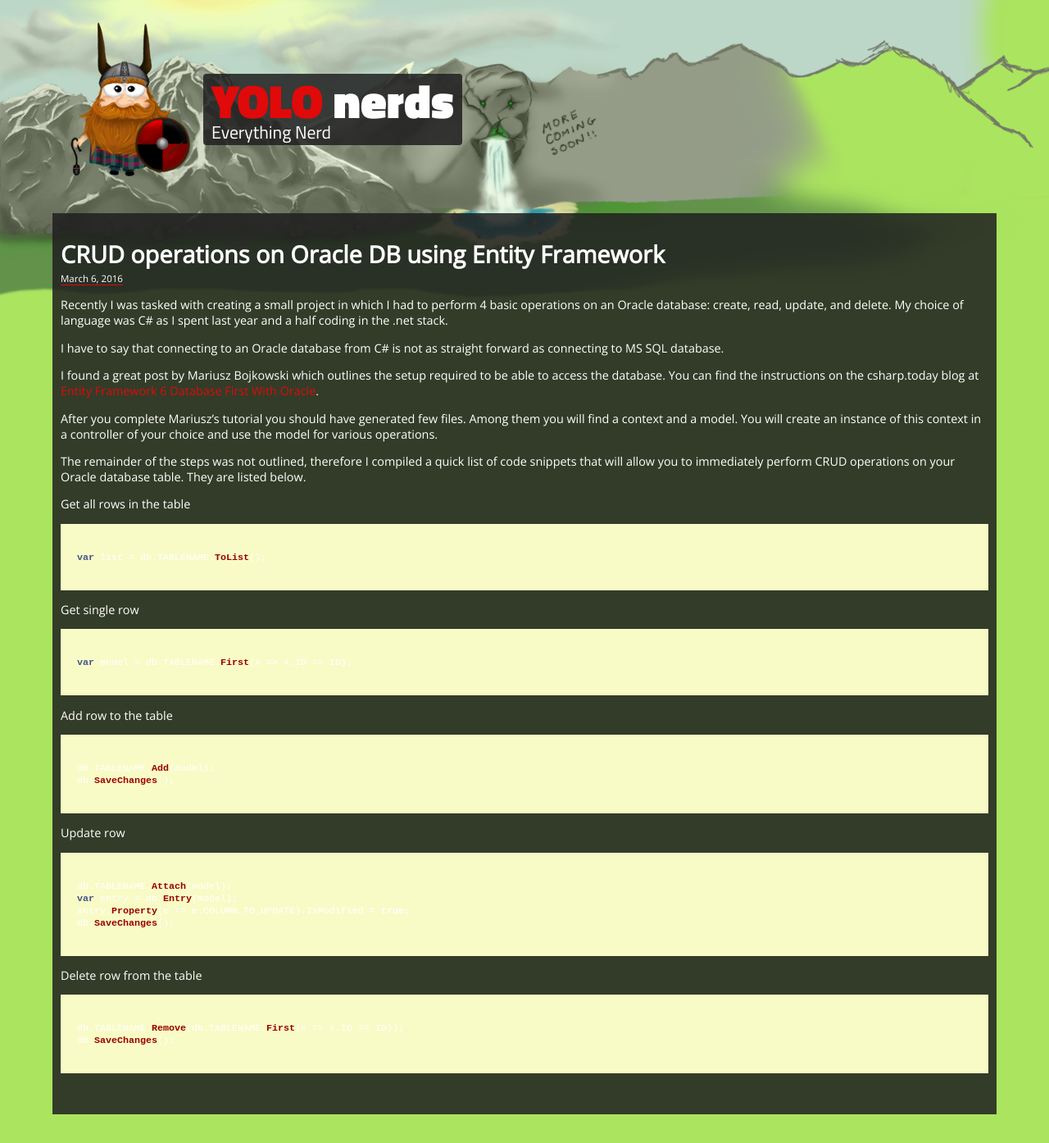
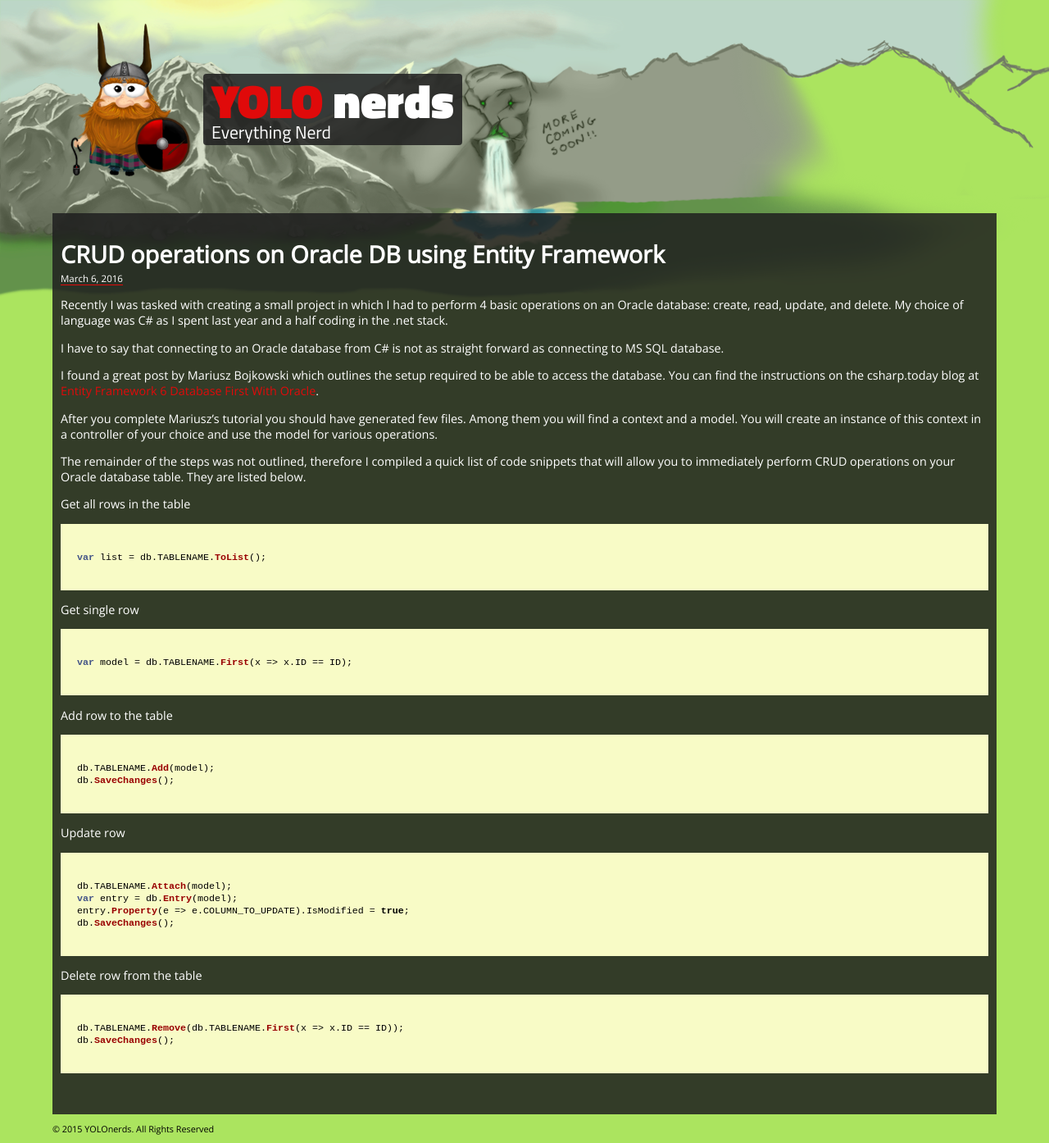
Before and after one commit to lzychowski/lzychowski.github.io, a Jekyll site: the page built from _posts/2016-03-06-CRUD-operations-Oracle-Entity-Framework.md, in a window 1280 px wide. Shown: the whole page at 82% size. Built offline with Jekyll 4.4.1, drawn with Linux system fonts in a browser that asks for light colours; nearby versions of some CDN libraries; comment, search, counter and statistics services are not loaded; before the commit the page ends 1359 px from its top, so only the background shows below that.

Commit message:
styles and copyright

```diff
--- a/_includes/footer.html
+++ b/_includes/footer.html
@@ -1 +1,3 @@
-			<footer id="main-footer"></footer>
+			<footer id="main-footer">
+               <div class="copyright">&copy; 2015 YOLOnerds. All Rights Reserved</div>
+            </footer>
--- a/assets/css/styles.css
+++ b/assets/css/styles.css
@@ -138,6 +138,8 @@
         font-size: 80%;
         border-bottom: 1px solid #E00A0A; }
 
+.article-container .highlighter-rouge {
+  color: #000; }
 .article-container section article span.date {
   font-size: 80%;
   border-bottom: 1px solid #E00A0A; }
@@ -172,4 +174,8 @@
 .yolo {
   color: #E00A0A; }
 
+.copyright {
+  font: 75% Open Sans, sans-serif;
+  margin: 10px 0 10px 0; }
+
 /*# sourceMappingURL=styles.css.map */
```
Also changed, not shown: src/scss/styles.scss (+9 -0 lines), 1 other file.
